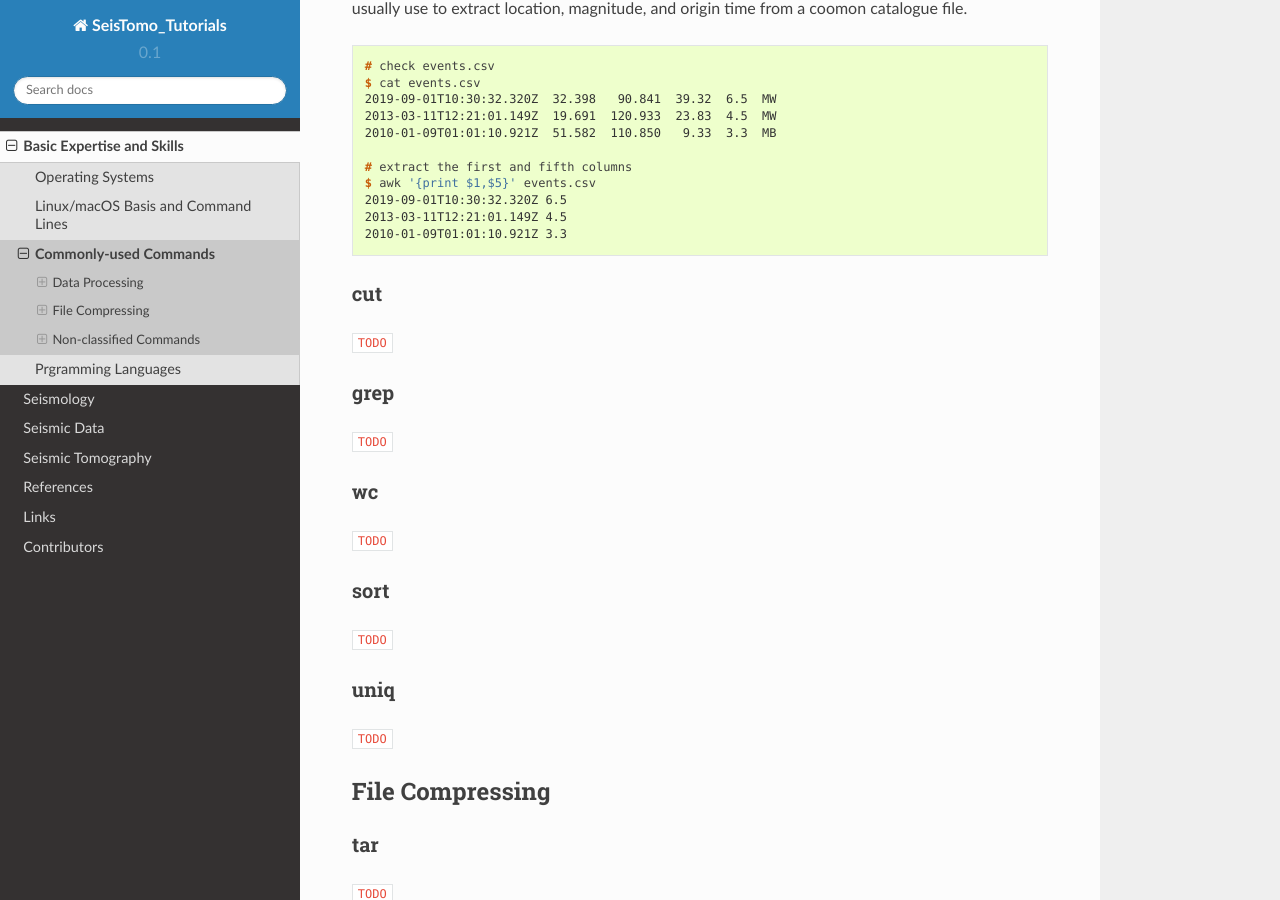
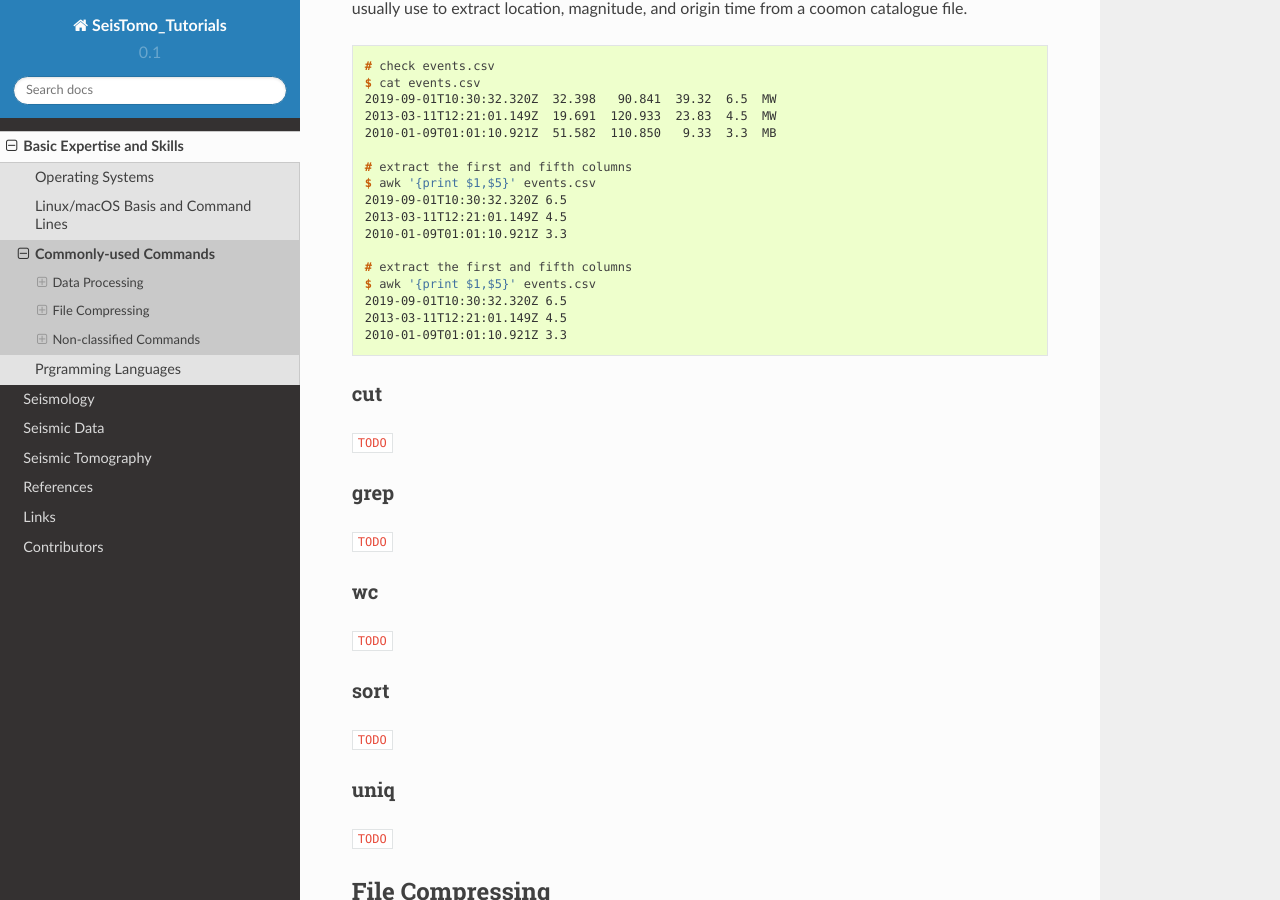
Before and after one commit to MIGG-NTU/SeisTomo_Tutorials, a Sphinx documentation site: the page built from source/basic-expertise-skills/commonly-used-commands.rst, in a window 1280 px wide and 900 px high, scrolled down 365 px. Built offline with Sphinx 7.4.7 and the Read the Docs theme 2.0.0, drawn with Linux system fonts in a browser that asks for light colours.

Commit message:
test PR (#16)
Co-authored-by: Tianjue <litianjue@Lis-MacBook.local>

```diff
--- a/source/basic-expertise-skills/commonly-used-commands.rst
+++ b/source/basic-expertise-skills/commonly-used-commands.rst
@@ -16,6 +16,12 @@ awk
     2019-09-01T10:30:32.320Z  32.398   90.841  39.32  6.5  MW
     2013-03-11T12:21:01.149Z  19.691  120.933  23.83  4.5  MW
     2010-01-09T01:01:10.921Z  51.582  110.850   9.33  3.3  MB
+
+    # extract the first and fifth columns
+    $ awk '{print $1,$5}' events.csv
+    2019-09-01T10:30:32.320Z 6.5
+    2013-03-11T12:21:01.149Z 4.5
+    2010-01-09T01:01:10.921Z 3.3
 
     # extract the first and fifth columns
     $ awk '{print $1,$5}' events.csv
```
